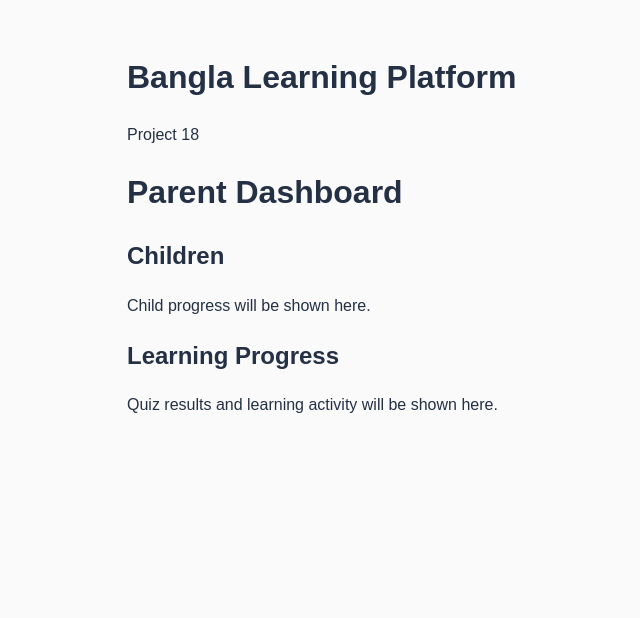
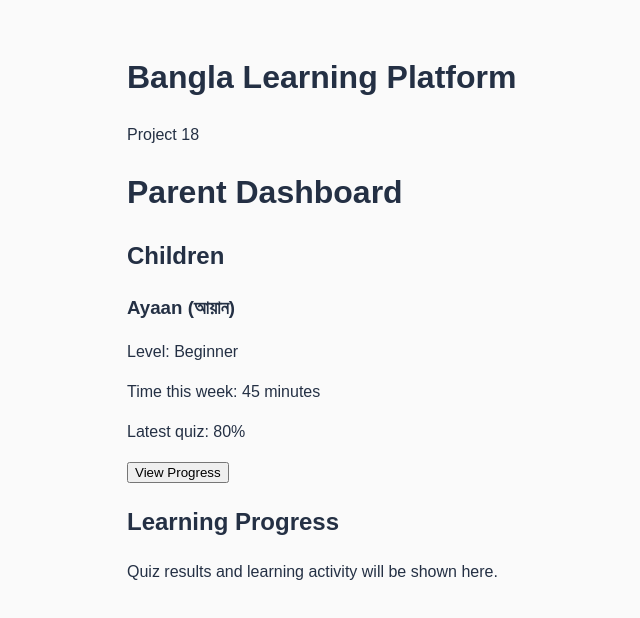
Before and after one commit to 1111william/Project-18, a Vue app in the folder frontend/: page / in a window 1280 px wide. Shown: the top 618 px of the page, without its empty margins (33-673 px from the left). Built offline with nearby package versions, Linux system fonts and the light colour scheme.

Commit message:
Add initial child summary to parent dashboard

```diff
--- a/frontend/src/components/ParentDashboard.vue
+++ b/frontend/src/components/ParentDashboard.vue
@@ -3,7 +3,14 @@
     <h1>Parent Dashboard</h1>
 
     <h2>Children</h2>
-    <p>Child progress will be shown here.</p>
+
+    <div>
+      <h3>Ayaan (আয়ান)</h3>
+      <p>Level: Beginner</p>
+      <p>Time this week: 45 minutes</p>
+      <p>Latest quiz: 80%</p>
+      <button>View Progress</button>
+    </div>
 
     <h2>Learning Progress</h2>
     <p>Quiz results and learning activity will be shown here.</p>
```
